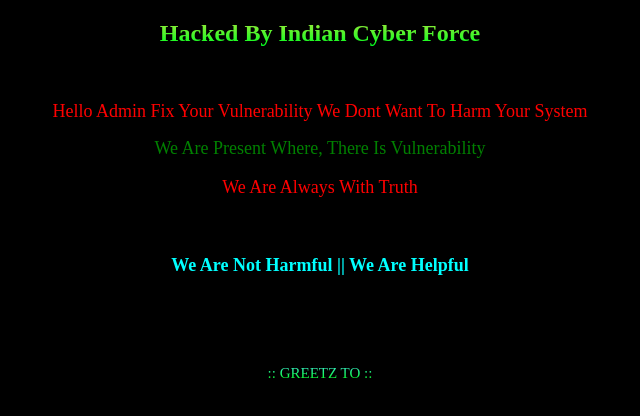
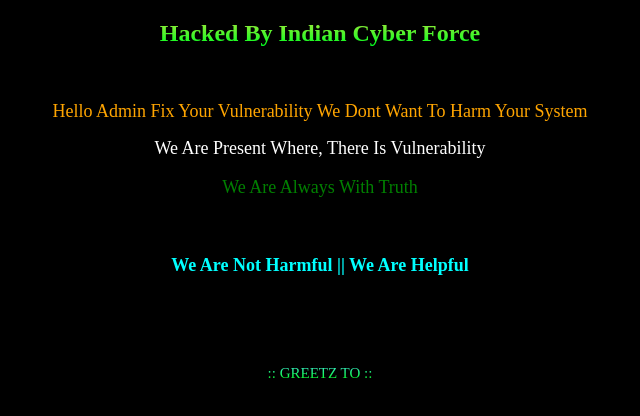
Before and after one commit to IndianCyberForce/IndianCyberForce.github.io, a plain HTML site: page index.html in a window 1280 px wide. Shown: the part 452-868 px from the top of the page, without its empty margins (320-960 px from the left). Drawn offline with Linux system fonts and the light colour scheme.

Commit message:
Update index.html

```diff
--- a/index.html
+++ b/index.html
@@ -76,9 +76,9 @@
     <h2><font class="ram">Hacked By Indian Cyber Force</font></h2> <!--Hacked By Team ICF-->
 </div>
     <br>
-    <p><font class="w3-large" color="red" size="4">Hello Admin Fix Your Vulnerability We Dont Want To Harm Your System</font></p>
-    <p><font class="w3-large" color="green" size="4"><font>We Are Present Where, There Is Vulnerability</font></p>
-    <p><font class="w3-large" color="red" size="4">We Are Always With Truth</font></p>
+    <p><font class="w3-large" color="orange" size="4">Hello Admin Fix Your Vulnerability We Dont Want To Harm Your System</font></p>
+    <p><font class="w3-large" color="white" size="4"><font>We Are Present Where, There Is Vulnerability</font></p>
+    <p><font class="w3-large" color="green" size="4">We Are Always With Truth</font></p>
     <br>
     <p><B><font class="w3-large" color="aqua" size=4">We Are Not Harmful || We Are Helpful</font></B></p>
     <marquee behavior="scroll" direction="left" scrollamount="90" scrolldelay="40" width="100%">
```
